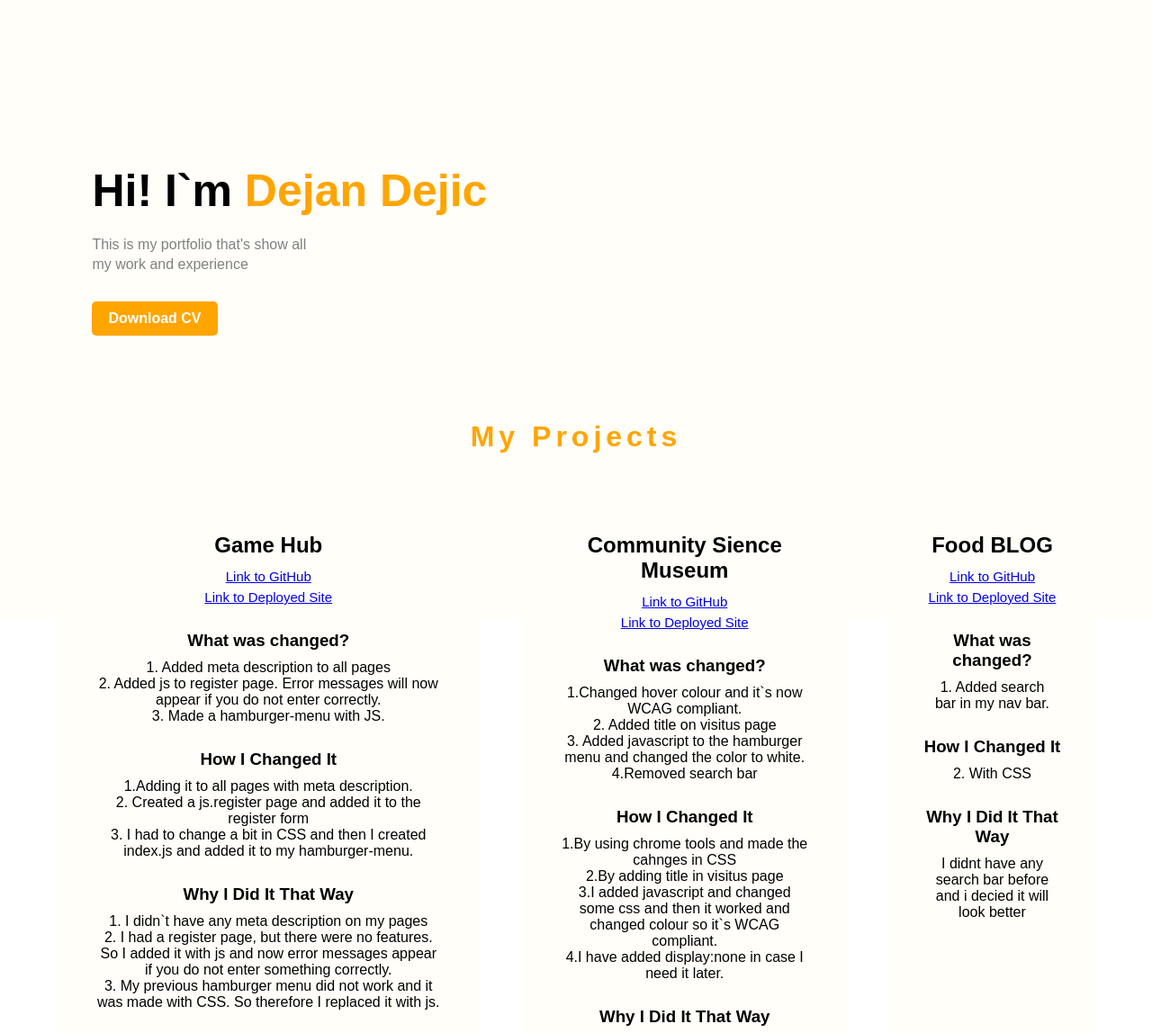
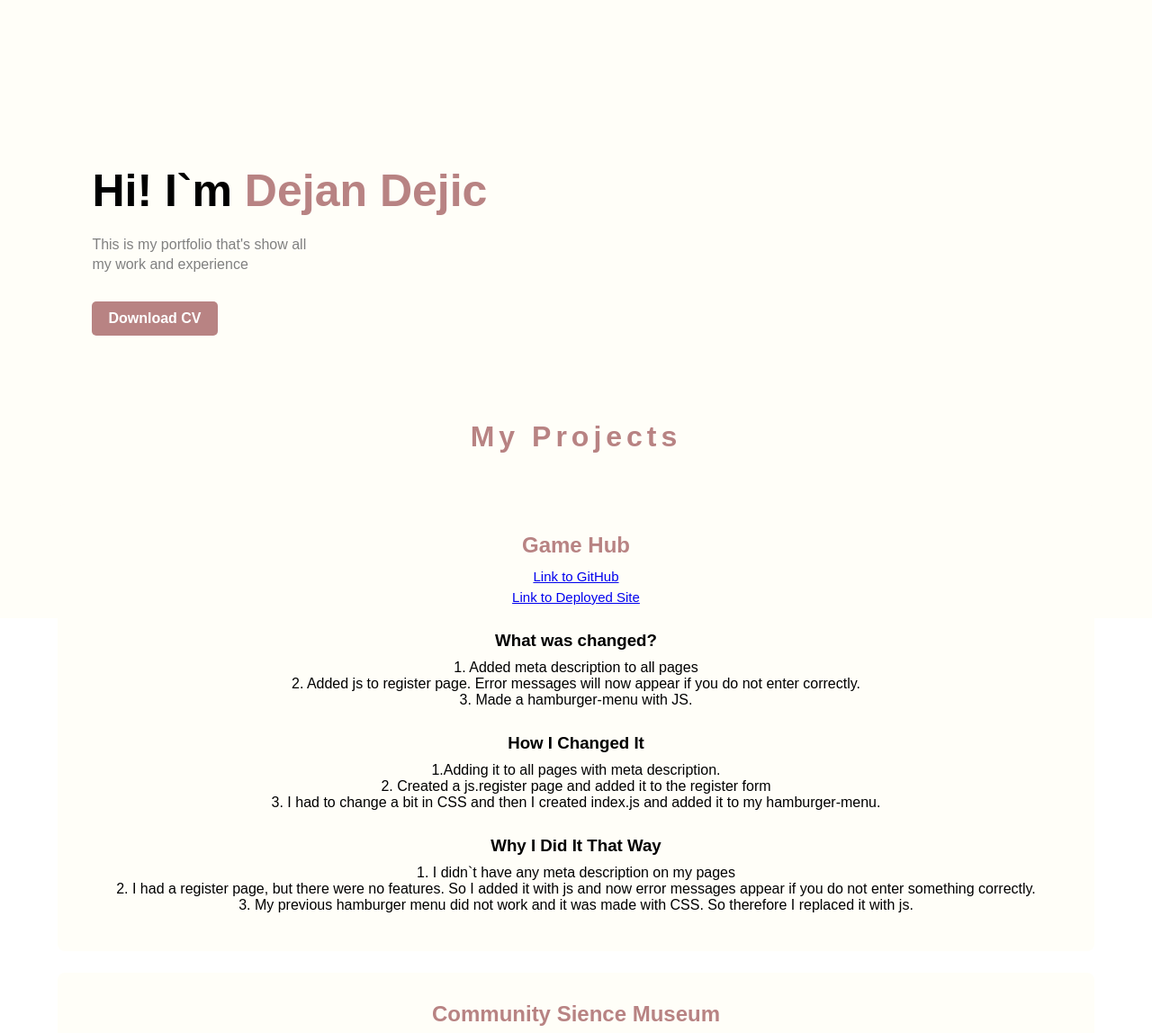
Before and after one commit to dejandejic/portofolio, a plain HTML site: page index.html in a window 1280 px wide. Shown: the part 113-1261 px from the top of the page at 90% size. Drawn offline with Linux system fonts and the light colour scheme.

Commit message:
Update style.css

```diff
--- a/css/style.css
+++ b/css/style.css
@@ -46,14 +46,14 @@ nav ul li a:hover {
   margin-bottom: 20px;
 }
 span {
-  color: orange;
+  color: rgb(184, 131, 131);
 }
 .intro p {
   color: grey;
   line-height: 22px;
 }
 .intro a {
-  background: orange;
+  background: rgb(184, 131, 131);
   padding: 10px 18px;
   text-decoration: none;
   font-weight: bold;
@@ -63,7 +63,7 @@ span {
   border-radius: 5px;
 }
 .heading {
-  color: orange;
+  color: rgb(184, 131, 131);
   text-align: center;
   padding: 2rem 0;
   padding-top: 4rem;
@@ -71,10 +71,10 @@ span {
 }
 
 .projects-container {
-  display: flex;
   max-width: 1200px;
   margin: auto;
   padding-bottom: 5rem;
+  flex-direction: row;
 }
 
 .card {
@@ -83,6 +83,9 @@ span {
 }
 .card p {
   margin: 10px;
+}
+.card h2 {
+  color: rgb(184, 131, 131);
 }
 
 .project-content {
```
